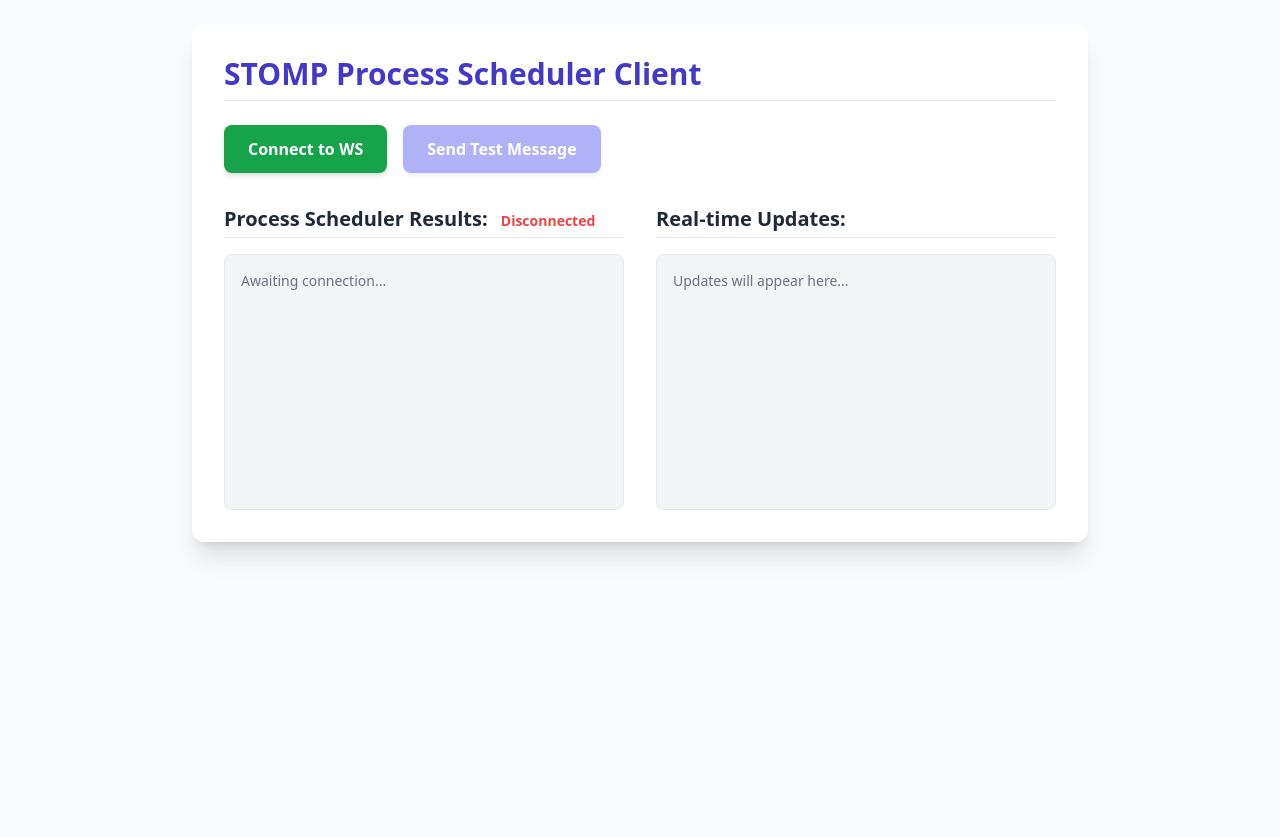
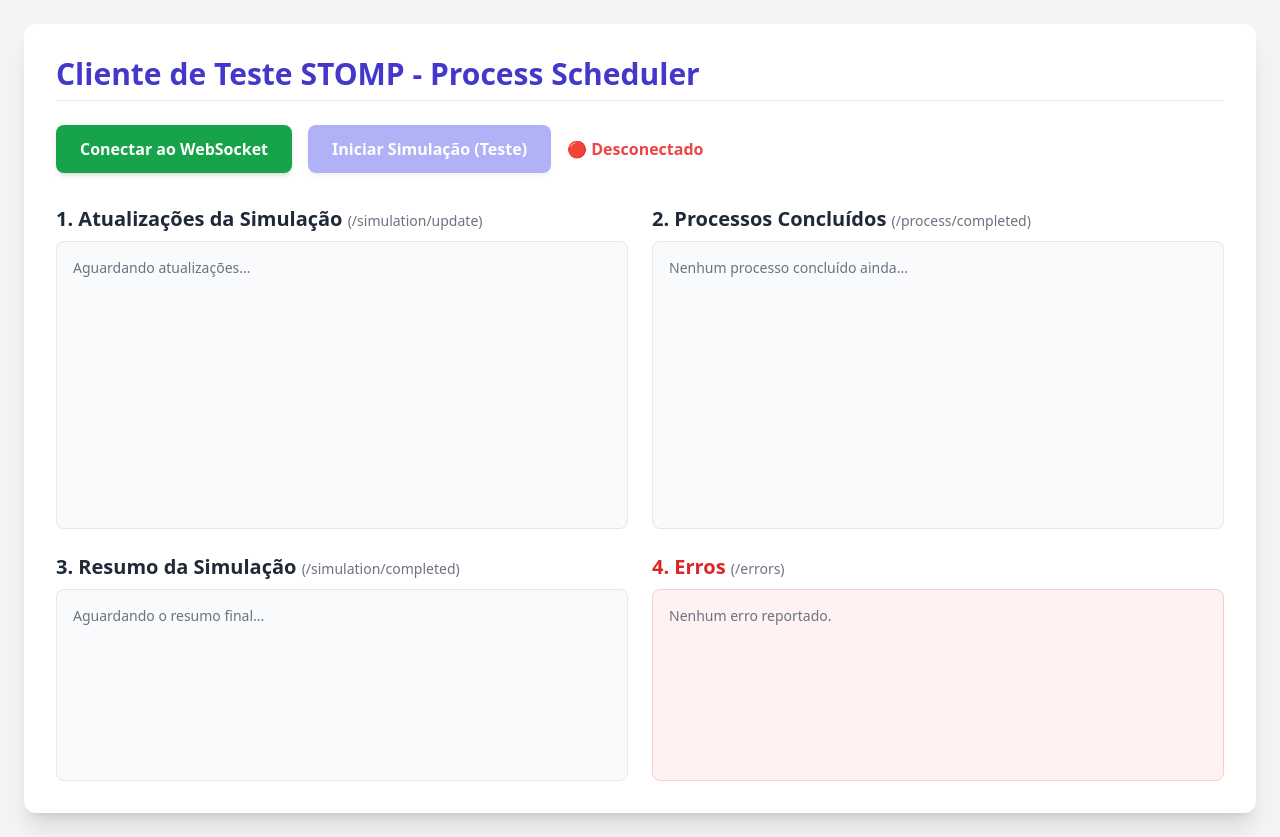
Before and after one commit to erikbayerlein/process-scheduling-sim, a Spring Boot app: page /test.html in a window 1280 px wide. Before the commit the page ends 557 px from the top, so only its background shows below. Run offline with Spring Boot 4, Linux system fonts and the light colour scheme; some of the project's set-up classes (security, data sources, template engines, error pages and the like) are left out, and stand-ins take their place; some libraries are stand-ins or nearby versions.

Commit message:
refactor(web,core): improve logging and test client UX
- Replace manual SLF4J logger instantiation with Lombok @Slf4j in controller
  and service implementations for cleaner logging.
- Add cleanUp method to SchedulerServiceImpl to reset simulation state after
  completion.
- Refactor test.html client:
  - Update UI to Portuguese and improve layout.
  - Add clearer panels for simulation updates, completed processes, summary,
    and errors.
  - Enhance connection status indicator and error handling.
  - Simplify message logging and topic subscriptions for better usability.

```diff
--- a/api/src/main/resources/static/test.html
+++ b/api/src/main/resources/static/test.html
@@ -1,58 +1,25 @@
 <!doctype html>
-<html lang="en">
+<html lang="pt-BR">
 <head>
   <meta charset="UTF-8"/>
   <meta name="viewport" content="width=device-width, initial-scale=1.0"/>
-  <title>Process Scheduler STOMP Client (Native WS)</title>
-  <!-- Load Tailwind CSS for modern styling -->
+  <title>Process Scheduler STOMP Client</title>
   <script src="https://cdn.tailwindcss.com"></script>
-  <style>
-    /* Custom styles to ensure the modal is always on top */
-    .modal {
-      position: fixed;
-      z-index: 1000;
-      left: 0;
-      top: 0;
-      width: 100%;
-      height: 100%;
-      background-color: rgba(0, 0, 0, 0.4);
-      display: none; /* Hidden by default */
-      align-items: center;
-      justify-content: center;
-    }
-
-    .modal-content {
-      animation: slide-in 0.3s ease-out;
-    }
-
-    @keyframes slide-in {
-      from {
-        opacity: 0;
-        transform: translateY(-50px);
-      }
-      to {
-        opacity: 1;
-        transform: translateY(0);
-      }
-    }
-  </style>
-  <!-- Load STOMP JS (The library can wrap both SockJS and native WebSocket objects) -->
   <script src="https://cdn.jsdelivr.net/npm/stompjs@2.3.3/lib/stomp.min.js"></script>
 </head>
-<body class="bg-gray-50 p-6 font-sans antialiased min-h-screen">
-<div class="max-w-4xl mx-auto bg-white shadow-xl rounded-xl p-8">
+<body class="bg-gray-100 p-6 font-sans">
+<div class="max-w-7xl mx-auto bg-white shadow-xl rounded-xl p-8">
   <h1 class="text-3xl font-bold text-indigo-700 mb-6 border-b pb-2">
-    STOMP Process Scheduler Client
+    Cliente de Teste STOMP - Process Scheduler
   </h1>
 
-  <!-- Controls -->
-  <div class="flex space-x-4 mb-8">
+  <div class="flex items-center space-x-4 mb-8">
     <button
         id="connect-btn"
         onclick="connect()"
         class="bg-green-600 hover:bg-green-700 text-white font-semibold py-3 px-6 rounded-lg shadow-md transition duration-200 focus:outline-none focus:ring-4 focus:ring-green-500 focus:ring-opacity-50 active:scale-[0.98]"
     >
-      Connect to WS
+      Conectar ao WebSocket
     </button>
     <button
         id="send-btn"
@@ -60,195 +27,198 @@
         disabled
         class="bg-indigo-500 hover:bg-indigo-600 text-white font-semibold py-3 px-6 rounded-lg shadow-md transition duration-200 focus:outline-none focus:ring-4 focus:ring-indigo-500 focus:ring-opacity-50 active:scale-[0.98] disabled:opacity-50 disabled:cursor-not-allowed"
     >
-      Send Test Message
+      Iniciar Simulação (Teste)
     </button>
+    <span id="status-indicator" class="text-red-500 font-semibold ml-2">🔴 Desconectado</span>
   </div>
 
-  <div class="grid md:grid-cols-2 gap-8">
-    <!-- Process Scheduler Results -->
+  <div class="grid md:grid-cols-2 gap-6">
+
     <div>
-      <h2 class="text-xl font-semibold text-gray-800 mb-4 border-b pb-1">
-        Process Scheduler Results:
-        <span id="status-indicator" class="text-red-500 text-sm ml-2">Disconnected</span>
+      <h2 class="text-xl font-semibold text-gray-800 mb-2">
+        1. Atualizações da Simulação
+        <span class="text-sm font-normal text-gray-500">(/simulation/update)</span>
       </h2>
-      <div
-          id="messages"
-          class="space-y-2 bg-gray-100 p-4 rounded-lg h-64 overflow-y-auto border border-gray-200"
-      >
-        <p class="text-gray-500 text-sm">Awaiting connection...</p>
+      <div id="simulation-updates-box"
+           class="space-y-2 bg-gray-50 p-4 rounded-lg h-72 overflow-y-auto border border-gray-200">
+        <p class="text-gray-500 text-sm">Aguardando atualizações...</p>
       </div>
     </div>
 
-    <!-- Real-time Updates -->
     <div>
-      <h2 class="text-xl font-semibold text-gray-800 mb-4 border-b pb-1">Real-time Updates:</h2>
-      <div
-          id="updates"
-          class="space-y-2 bg-gray-100 p-4 rounded-lg h-64 overflow-y-auto border border-gray-200"
-      >
-        <p class="text-gray-500 text-sm">Updates will appear here...</p>
+      <h2 class="text-xl font-semibold text-gray-800 mb-2">
+        2. Processos Concluídos
+        <span class="text-sm font-normal text-gray-500">(/process/completed)</span>
+      </h2>
+      <div id="process-completed-box"
+           class="space-y-2 bg-gray-50 p-4 rounded-lg h-72 overflow-y-auto border border-gray-200">
+        <p class="text-gray-500 text-sm">Nenhum processo concluído ainda...</p>
+      </div>
+    </div>
+
+    <div>
+      <h2 class="text-xl font-semibold text-gray-800 mb-2">
+        3. Resumo da Simulação
+        <span class="text-sm font-normal text-gray-500">(/simulation/completed)</span>
+      </h2>
+      <div id="simulation-summary-box"
+           class="space-y-2 bg-gray-50 p-4 rounded-lg h-48 overflow-y-auto border border-gray-200">
+        <p class="text-gray-500 text-sm">Aguardando o resumo final...</p>
+      </div>
+    </div>
+
+    <div>
+      <h2 class="text-xl font-semibold text-red-600 mb-2">
+        4. Erros
+        <span class="text-sm font-normal text-gray-500">(/errors)</span>
+      </h2>
+      <div id="errors-box"
+           class="space-y-2 bg-red-50 p-4 rounded-lg h-48 overflow-y-auto border border-red-200">
+        <p class="text-gray-500 text-sm">Nenhum erro reportado.</p>
       </div>
     </div>
   </div>
 </div>
 
-<!-- Custom Modal for Notifications -->
-<div id="custom-modal" class="modal">
-  <div
-      class="modal-content bg-white p-6 rounded-xl shadow-2xl max-w-sm w-full transform transition-transform"
-  >
-    <h3 class="text-lg font-bold text-red-600 mb-3" id="modal-title">Notification</h3>
-    <p id="modal-message" class="text-gray-700 mb-4"></p>
-    <button
-        onclick="closeModal()"
-        class="w-full bg-indigo-500 text-white py-2 rounded-lg hover:bg-indigo-600 transition duration-150"
-    >
-      OK
-    </button>
-  </div>
-</div>
-
 <script>
   let stompClient = null;
-  const ENDPOINT_URL = "ws://localhost:8080/ws"; // Targetting the native WS endpoint
+  const ENDPOINT_URL = "ws://localhost:8080/ws";
 
-  // --- UI Helper Functions ---
+  // --- Funções Auxiliares da UI ---
 
-  function showModal(title, message) {
-    document.getElementById("modal-title").textContent = title;
-    document.getElementById("modal-message").textContent = message;
-    document.getElementById("custom-modal").style.display = "flex";
-  }
-
-  function closeModal() {
-    document.getElementById("custom-modal").style.display = "none";
-  }
-
+  /**
+   * Define o status da conexão na interface.
+   * @param {boolean} isConnected - True se conectado, false caso contrário.
+   */
   function setStatus(isConnected) {
     const indicator = document.getElementById("status-indicator");
     const sendBtn = document.getElementById("send-btn");
 
     if (isConnected) {
-      indicator.textContent = "Connected ✅";
-      indicator.className = "text-green-600 text-sm ml-2";
+      indicator.textContent = "🟢 Conectado";
+      indicator.className = "text-green-600 font-semibold ml-2";
       sendBtn.disabled = false;
     } else {
-      indicator.textContent = "Disconnected ❌";
-      indicator.className = "text-red-500 text-sm ml-2";
+      indicator.textContent = "🔴 Desconectado";
+      indicator.className = "text-red-500 font-semibold ml-2";
       sendBtn.disabled = true;
+      stompClient = null;
     }
   }
 
-  function appendMessage(msg) {
-    const messagesDiv = document.getElementById("messages");
+  /**
+   * Adiciona uma mensagem a um painel específico.
+   * @param {string} panelId - O ID do elemento do painel.
+   * @param {string} message - A mensagem a ser exibida.
+   * @param {string} cssClass - Classes CSS para o novo elemento <p>.
+   */
+  function logToPanel(panelId, message, cssClass) {
+    const panel = document.getElementById(panelId);
+    // Remove a mensagem inicial "Aguardando..." se ela existir
+    if (panel.querySelector(".text-gray-500")) {
+      panel.innerHTML = "";
+    }
     const p = document.createElement("p");
-    p.className =
-        "text-sm text-gray-700 p-2 bg-white rounded-md shadow-sm border border-gray-100";
-    p.textContent = msg;
-    messagesDiv.prepend(p);
-    // Remove initial placeholder message
-    if (messagesDiv.querySelector(".text-gray-500")) {
-      messagesDiv.innerHTML = "";
-      messagesDiv.appendChild(p);
-    }
+    p.className = cssClass;
+    // Adiciona um timestamp para facilitar a visualização
+    const timestamp = new Date().toLocaleTimeString();
+    p.textContent = `[${timestamp}] ${message}`;
+    panel.prepend(p); // Adiciona a mensagem mais recente no topo
   }
 
-  function updatesMessage(msg) {
-    const updatesDiv = document.getElementById("updates");
-    const p = document.createElement("p");
-    p.className = "text-xs text-indigo-700 p-1 bg-indigo-50 rounded-md";
-    p.textContent = `[${new Date().toLocaleTimeString()}] ${msg}`;
-    updatesDiv.prepend(p);
-    // Remove initial placeholder message
-    if (updatesDiv.querySelector(".text-gray-500")) {
-      updatesDiv.innerHTML = "";
-      updatesDiv.appendChild(p);
-    }
-  }
+  // --- Lógica do WebSocket ---
 
-  // --- WebSocket Logic ---
-
+  /**
+   * Estabelece a conexão com o servidor WebSocket e se inscreve nos tópicos.
+   */
   function connect() {
-    // Check if already connected or connecting
-    if (stompClient && stompClient.connected) {
-      showModal("Connection Status", "Client is already connected.");
+    if (stompClient?.connected) {
+      alert("Já está conectado.");
       return;
     }
 
     try {
-      // 1. Use native WebSocket
-      console.log(`Attempting to connect to ${ENDPOINT_URL}...`);
       const socket = new WebSocket(ENDPOINT_URL);
-
-      // 2. Wrap the native socket with STOMP
       stompClient = Stomp.over(socket);
-
-      // Optional: Disable logging for cleaner console (uncomment during production)
-      // stompClient.debug = null;
+      // Descomente a linha abaixo para ver logs de debug do STOMP no console
+      // stompClient.debug = (str) => console.log(new Date(), str);
 
       stompClient.connect(
-          {},
-          function (frame) {
-            console.log("Connected: " + frame);
+          {}, // Headers
+          (frame) => {
+            console.log("Conectado: " + frame);
             setStatus(true);
 
-            // Subscribe to process-scheduler results
-            stompClient.subscribe("/process-scheduler/status", function (message) {
-              try {
-                const body = JSON.parse(message.body);
-                appendMessage("Result: " + JSON.stringify(body, null, 2));
-              } catch (e) {
-                appendMessage("Result: " + message.body);
-              }
+            // 1. Inscrição para atualizações de status da simulação
+            stompClient.subscribe("/process-scheduler/simulation/update", (message) => {
+              logToPanel(
+                  "simulation-updates-box",
+                  message.body,
+                  "text-xs text-blue-800 p-2 bg-blue-100 rounded-md"
+              );
             });
 
-            // Subscribe to real-time updates
-            stompClient.subscribe("/process-scheduler/updates", function (message) {
-              try {
-                const body = JSON.parse(message.body);
-                updatesMessage(JSON.stringify(body));
-              } catch (e) {
-                updatesMessage(message.body);
-              }
+            // 2. Inscrição para eventos de conclusão de processo
+            stompClient.subscribe("/process-scheduler/process/completed", (message) => {
+              logToPanel(
+                  "process-completed-box",
+                  message.body,
+                  "text-xs text-green-800 p-2 bg-green-100 rounded-md"
+              );
             });
 
-            showModal("Connected", "Successfully connected to the STOMP server.");
+            // 3. Inscrição para o evento de conclusão da simulação
+            stompClient.subscribe("/process-scheduler/simulation/completed", (message) => {
+              logToPanel(
+                  "simulation-summary-box",
+                  message.body,
+                  "text-sm font-bold text-indigo-800 p-2 bg-indigo-100 rounded-md"
+              );
+            });
+
+            // 4. Inscrição para o tópico de erros
+            stompClient.subscribe("/process-scheduler/errors", (message) => {
+              logToPanel(
+                  "errors-box",
+                  message.body,
+                  "text-sm font-bold text-red-800 p-2 bg-red-100 rounded-md"
+              );
+            });
+
           },
-          function (error) {
-            // Connection error handler
-            console.error("STOMP Connection Error: " + error);
+          (error) => {
+            console.error("Erro na conexão STOMP: " + error);
             setStatus(false);
-            showModal(
-                "Connection Error",
-                "Failed to connect to the STOMP server. Ensure the Java application is running on " +
-                ENDPOINT_URL +
-                " and the server allows native WebSocket connections.",
-            );
-          },
+            alert(`Falha ao conectar: ${error}. Verifique se o backend está rodando.`);
+          }
       );
     } catch (e) {
-      console.error("WebSocket Initialization Error:", e);
-      showModal(
-          "Initialization Error",
-          "Could not initialize WebSocket connection. Error: " + e.message,
-      );
+      console.error("Erro ao inicializar WebSocket:", e);
+      alert("Não foi possível iniciar a conexão WebSocket. Verifique o console para mais detalhes.");
     }
   }
 
+  /**
+   * Envia uma mensagem de teste para iniciar a simulação.
+   */
   function sendMessage() {
-    if (!stompClient || !stompClient.connected) {
-      showModal("Send Error", "Not connected to WebSocket server. Please connect first.");
+    if (!stompClient?.connected) {
+      alert("Não conectado. Por favor, conecte-se primeiro.");
       return;
     }
 
+    // Payload de exemplo baseado no seu DTO `SimulationConfigMessage`
     const payload = {
-      algorithm: "FCFS",
+      algorithm: "ROUND_ROBIN_PRIORITY_AGING", // ou "SJF", "RR", "PRIORITY" etc.
       processes: [
-        {creationTime: 0, duration: 2, staticPriority: 0},
-        {creationTime: 0, duration: 2, staticPriority: 1},
+        {creationTime: 0, duration: 5, staticPriority: 2},
+        {creationTime: 0, duration: 2, staticPriority: 3},
+        {creationTime: 1, duration: 4, staticPriority: 1},
+        {creationTime: 3, duration: 1, staticPriority: 4},
+        {creationTime: 5, duration: 2, staticPriority: 5},
       ],
       config: {
-        quantum: 1,
+        quantum: 2,
         aging: 1,
       },
     };
@@ -256,12 +226,12 @@
     const payloadString = JSON.stringify(payload);
 
     try {
-      // Send message to the /app prefix
+      // Envia a mensagem para o endpoint do controller
       stompClient.send("/app/start", {"content-type": "application/json"}, payloadString);
-      appendMessage("Sent: " + payloadString);
+      console.log("Mensagem enviada:", payloadString);
     } catch (e) {
-      console.error("Error sending message:", e);
-      showModal("Send Failure", "An error occurred while trying to send the message.");
+      console.error("Erro ao enviar mensagem:", e);
+      alert("Ocorreu um erro ao tentar enviar a mensagem.");
     }
   }
 </script>
```
Also changed, not shown: api/src/main/java/com/api/process_scheduling/controllers/impl/ProcessSchedulerControllerImpl.java (+5 -8 lines), api/src/main/java/com/api/process_scheduling/dto/StatusUpdateEvent.java (+1 -14 lines), api/src/main/java/com/api/process_scheduling/services/impl/SchedulerServiceImpl.java (+29 -15 lines).
